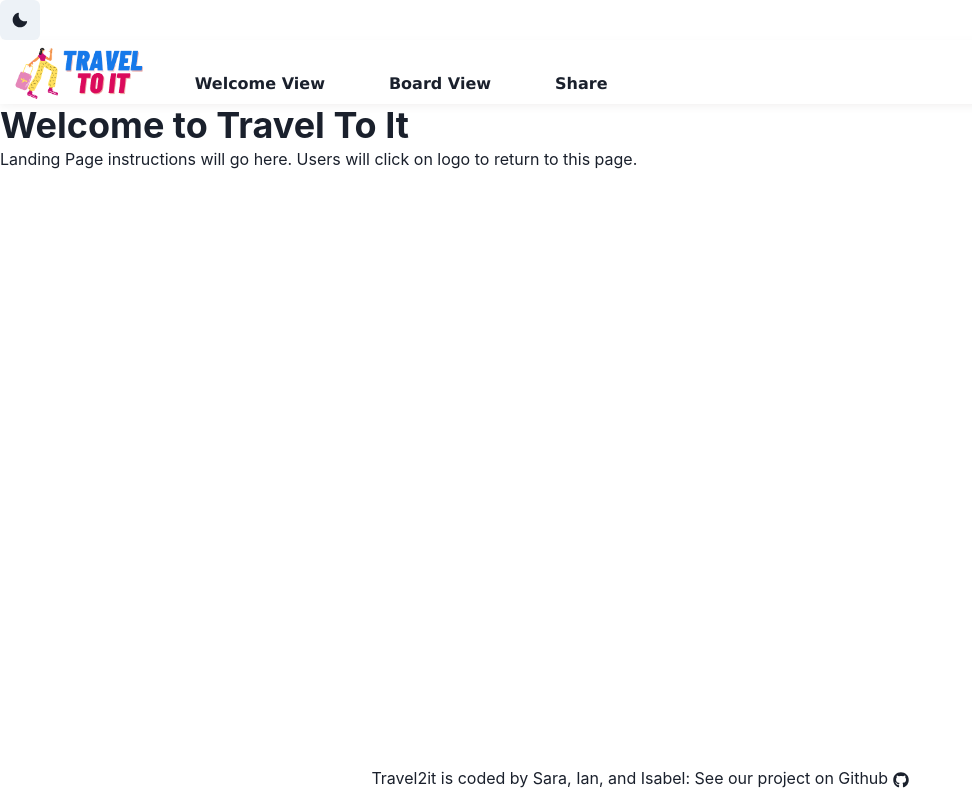
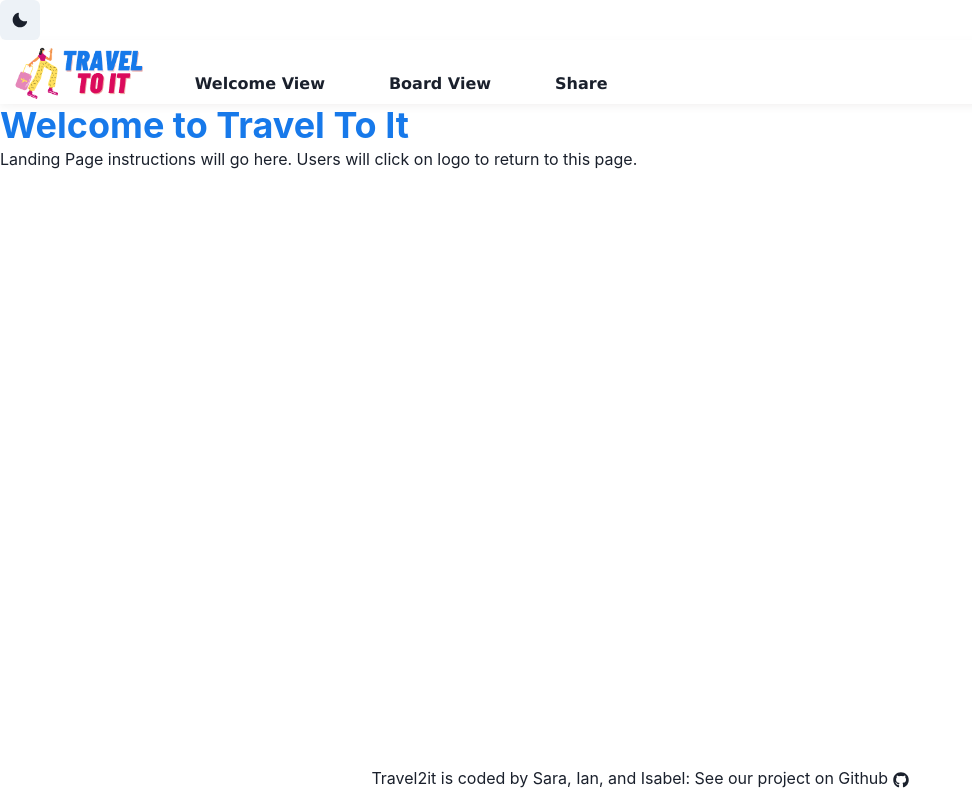
Before and after one commit to chingu-voyages/v41-geckos-team-09, a React (Vite) app: page / in a window 1280 px wide. Shown: the whole page, without its empty margins (0-972 px from the left). Built offline with nearby package versions, Linux system fonts and the light colour scheme.

Commit message:
make welcome h1 into chakra heading #1779EA

```diff
--- a/src/components/welcome/welcome.jsx
+++ b/src/components/welcome/welcome.jsx
@@ -4,7 +4,7 @@ import { Heading } from '@chakra-ui/react'
 export default function Welcome() {
   return (
     <div>
-      <Heading>Welcome to Travel To It</Heading>
+      <Heading textColor={'#1779EA'} > Welcome to Travel To It</Heading>
       <p>Landing Page instructions will go here. Users will click on logo to return to this page.</p>
     </div>
   )
```
